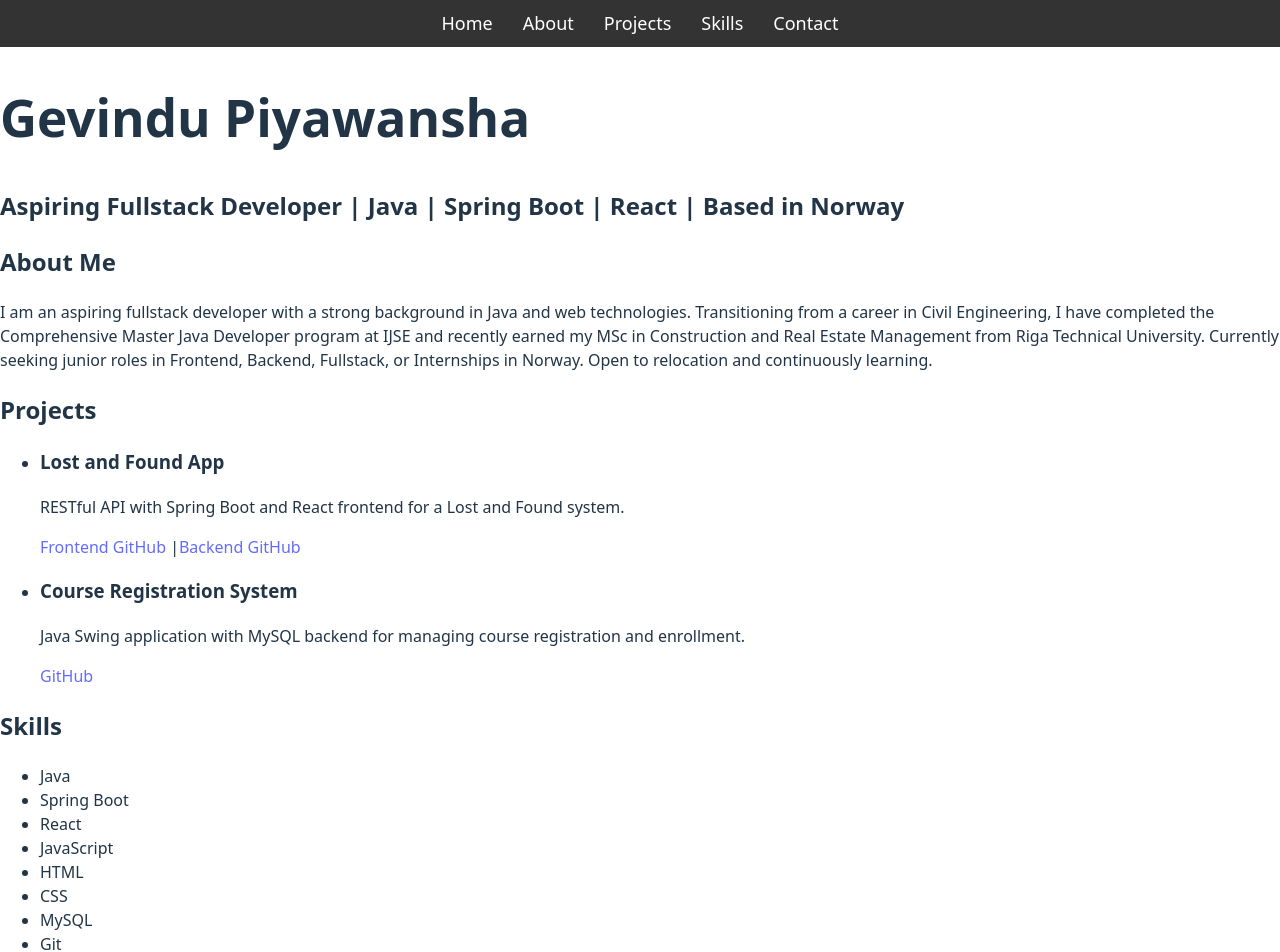
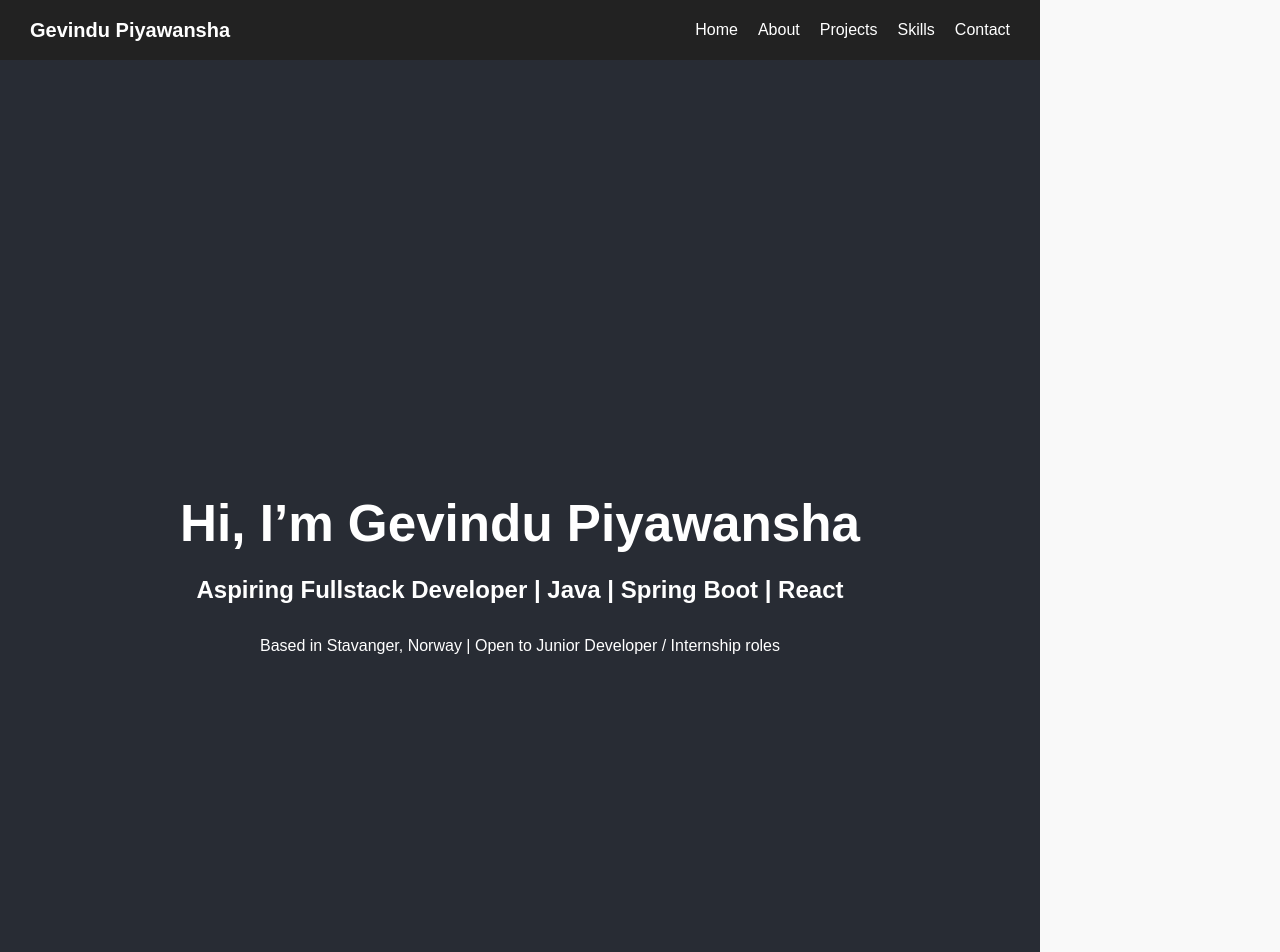
Before and after one commit to Gevindu-Piyawansha/gevindu-portfolio, a React (Vite) app: page / in a window 1280 px wide. Shown: the top 952 px of the page. Built offline with nearby package versions, Linux system fonts and the light colour scheme.

Commit message:
New Style Text and Format(Maybe Norwegian :)

```diff
--- a/src/App.css
+++ b/src/App.css
@@ -2,24 +2,27 @@ body {
   font-family: Arial, sans-serif;
   margin: 0;
   padding: 0;
-  background-color: #f5f5f5;
+  background-color: #f9f9f9;
   color: #333;
   scroll-behavior: smooth;
 }
 
 section {
   padding: 80px 20px;
-  max-width: 900px;
+  max-width: 1000px;
   margin: auto;
 }
 
 #hero {
-  padding: 100px;
-  text-align: center;
   background-color: #282c34;
   color: white;
+  padding: 120px 20px;
+  text-align: center;
+  height: 100vh;
+  display: flex;
+  flex-direction: column;
+  justify-content: center;
 }
-
 
 h1,
 h2,
--- a/src/App.jsx
+++ b/src/App.jsx
@@ -4,6 +4,8 @@ import Projects from './components/Projects';
 import Skills from './components/Skills';
 import Contact from './components/Contact';
 import Navbar from './components/Navbar';
+import Footer from './components/Footer';
+import './App.css';
 
 function App() {
   return (
@@ -14,6 +16,7 @@ function App() {
       <Projects />
       <Skills />
       <Contact />
+      <Footer/>
     </div>
   );
 }
--- a/src/components/About.jsx
+++ b/src/components/About.jsx
@@ -3,7 +3,10 @@ function About() {
         <section id="about">
             <h2>About Me</h2>
             <p>
-        I am an aspiring fullstack developer with a strong background in Java and web technologies. Transitioning from a career in Civil Engineering, I have completed the Comprehensive Master Java Developer program at IJSE and recently earned my MSc in Construction and Real Estate Management from Riga Technical University. Currently seeking junior roles in Frontend, Backend, Fullstack, or Internships in Norway. Open to relocation and continuously learning.
+                I am an aspiring fullstack developer with a strong background in Java and modern web technologies. After a successful career in Civil Engineering, I transitioned to software development and completed the Comprehensive Master Java Developer diploma (IJSE), along with an MSc in Civil Construction and Real Estate Management from Riga Technical University.
+            </p>
+            <p>
+                I hold a Norwegian residence permit with full work rights, am fluent in English, and currently learning Norwegian. I enjoy building practical applications with Java, Spring Boot, React, and related technologies. I am now seeking junior developer or internship roles in Norway and am open to relocation within the country.
             </p>
         </section>
     );
--- /dev/null
+++ b/src/components/Footer.jsx
@@ -0,0 +1,19 @@
+function Footer() {
+    return (
+        <footer style={styles.footer}>
+            <p>© 2025 Gevindu Piyawansha — Stavanger, Norway</p>
+        </footer>
+    );
+}
+
+const styles = {
+    footer: {
+        textAlign: 'center',
+        padding: '20px',
+        backgroundColor: '#222',
+        color: '#fff',
+        marginTop: '40px',
+    },
+};
+
+export default Footer;
--- a/src/components/Hero.jsx
+++ b/src/components/Hero.jsx
@@ -1,8 +1,9 @@
 function Hero() {
     return (
         <section id="hero">
-            <h1>Gevindu Piyawansha</h1>
-            <h2>Aspiring Fullstack Developer | Java | Spring Boot | React | Based in Norway</h2>
+            <h1>Hi, I’m Gevindu Piyawansha</h1>
+            <h2>Aspiring Fullstack Developer | Java | Spring Boot | React</h2>
+            <p>Based in Stavanger, Norway | Open to Junior Developer / Internship roles</p>
         </section>
     );
 }
--- a/src/components/Navbar.jsx
+++ b/src/components/Navbar.jsx
@@ -1,11 +1,14 @@
 function Navbar() {
     return (
         <nav style={styles.navbar}>
-            <a href="#hero" style={styles.link}>Home</a>
-            <a href="#about" style={styles.link}>About</a>
-            <a href="#projects" style={styles.link}>Projects</a>
-            <a href="#skills" style={styles.link}>Skills</a>
-            <a href="#contact" style={styles.link}>Contact</a>
+            <div style={styles.logo}>Gevindu Piyawansha</div>
+            <div>
+                <a href="#hero" style={styles.link}>Home</a>
+                <a href="#about" style={styles.link}>About</a>
+                <a href="#projects" style={styles.link}>Projects</a>
+                <a href="#skills" style={styles.link}>Skills</a>
+                <a href="#contact" style={styles.link}>Contact</a>
+            </div>
         </nav>
     );
 }
@@ -13,18 +16,24 @@ function Navbar() {
 const styles = {
     navbar: {
         display: 'flex',
-        justifyContent: 'center',
-        backgroundColor: '#333',
-        padding: '10px',
+        justifyContent: 'space-between',
+        alignItems: 'center',
+        backgroundColor: '#222',
+        padding: '15px 30px',
         position: 'sticky',
         top: 0,
         zIndex: 1000,
     },
+    logo: {
+        color: '#fff',
+        fontSize: '20px',
+        fontWeight: 'bold',
+    },
     link: {
         color: '#fff',
-        margin: '0 15px',
+        marginLeft: '20px',
         textDecoration: 'none',
-        fontSize: '18px',
+        fontSize: '16px',
     },
 };
 
--- a/src/components/Projects.jsx
+++ b/src/components/Projects.jsx
@@ -5,13 +5,13 @@ function Projects() {
             <ul>
                 <li>
                     <h3>Lost and Found App</h3>
-          <p>RESTful API with Spring Boot and React frontend for a Lost and Found system.</p>
+                    <p>Fullstack project with React frontend and Spring Boot backend. RESTful API for Lost and Found system, with authentication and database integration.</p>
                     <a href="https://github.com/Gevindu-Piyawansha/lost-and-found-react-front-end" target="_blank">Frontend GitHub</a> |
                     <a href="https://github.com/Gevindu-Piyawansha/lost-and-found-springboot-back-end" target="_blank">Backend GitHub</a>
                 </li>
                 <li>
                     <h3>Course Registration System</h3>
-          <p>Java Swing application with MySQL backend for managing course registration and enrollment.</p>
+                    <p>Java Swing desktop application with MySQL backend, allowing students and faculty to manage course enrollment, prerequisites, and academic records.</p>
                     <a href="https://github.com/Gevindu-Piyawansha/CourseResistrationSystem" target="_blank">GitHub</a>
                 </li>
             </ul>
--- a/src/components/Skills.jsx
+++ b/src/components/Skills.jsx
@@ -7,13 +7,15 @@ function Skills() {
                 <li>Spring Boot</li>
                 <li>React</li>
                 <li>JavaScript</li>
-                <li>HTML</li>
-                <li>CSS</li>
+                <li>HTML / CSS</li>
                 <li>MySQL</li>
-                <li>Git</li>
+                <li>Git & GitHub</li>
                 <li>REST APIs</li>
                 <li>Hibernate</li>
                 <li>Maven</li>
+                <li>Object-Oriented Programming (OOP)</li>
+                <li>Agile / Scrum</li>
+                <li>Basic Norwegian (learning)</li>
             </ul>
         </section>
     );
```
Also changed, not shown: src/components/Contact.jsx (indentation only). Lines whose indentation alone changed are shown as unchanged.
